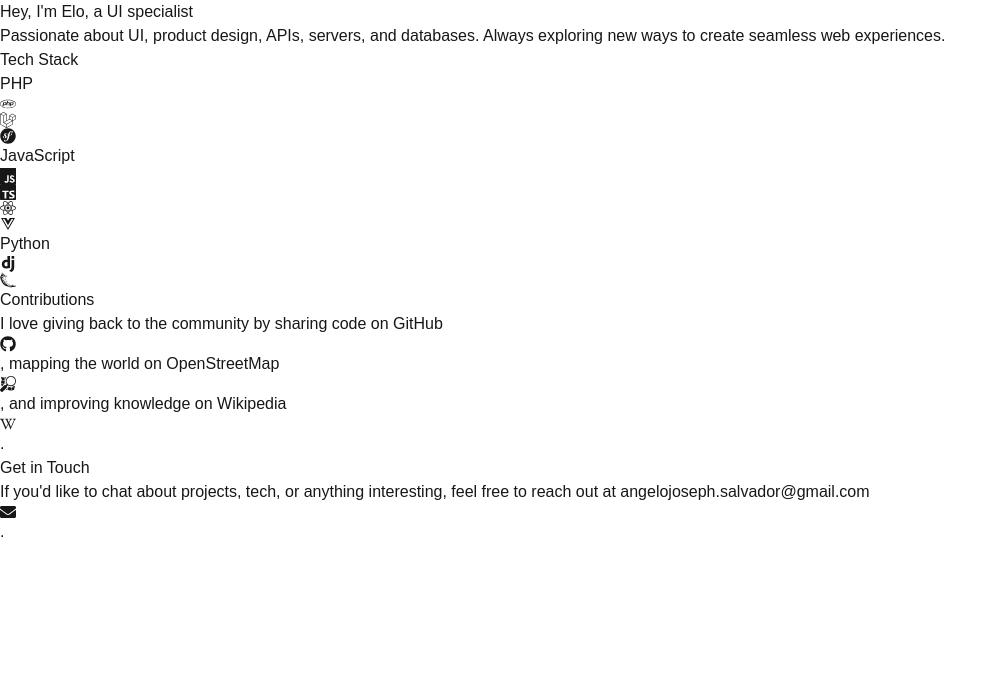
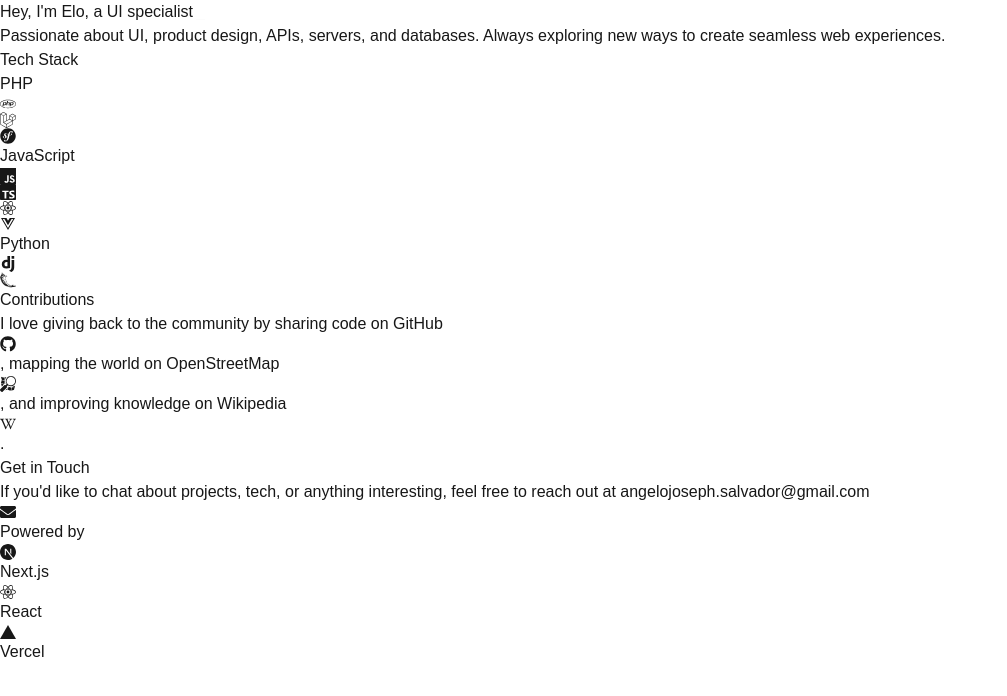
Before and after one commit to Angelo8828/nextjs-app, a Next.js app: page / in a window 1280 px wide. Shown: the top 696 px of the page, without its empty margins (0-1007 px from the left). Built offline with nearby package versions, Linux system fonts and the light colour scheme.

Commit message:
Updated homepage

```diff
--- a/src/app/page.tsx
+++ b/src/app/page.tsx
@@ -2,6 +2,7 @@
 import TechStack from "@/components/TechStack";
 import Contributions from "@/components/Contributions";
 import Contact from "@/components/Contact";
+import PoweredBy from "@/components/PoweredBy";
 
 export default function Home() {
   return (
@@ -10,6 +11,7 @@
       <TechStack />
       <Contributions />
       <Contact />
+      <PoweredBy />
     </div>
   );
 }
--- a/src/components/Contact.tsx
+++ b/src/components/Contact.tsx
@@ -12,7 +12,7 @@
           className="text-gray-300 hover:text-white transition flex items-center justify-center gap-2 inline-flex"
         >
           angelojoseph.salvador@gmail.com <FaEnvelope className="text-lg" />
-        </a>.
+        </a>
       </p>
     </section>
   );
--- /dev/null
+++ b/src/components/PoweredBy.tsx
@@ -0,0 +1,26 @@
+"use client";
+
+import { FaReact } from "react-icons/fa";
+import { SiNextdotjs, SiVercel } from "react-icons/si";
+
+export default function PoweredBy() {
+  return (
+    <section className="mt-12 text-center text-gray-400 text-sm">
+      <p className="mb-2">Powered by</p>
+      <div className="flex justify-center gap-6 text-2xl">
+        <div className="flex flex-col items-center">
+          <SiNextdotjs className="text-gray-300" />
+          <span className="text-xs mt-1">Next.js</span>
+        </div>
+        <div className="flex flex-col items-center">
+          <FaReact className="text-blue-400" />
+          <span className="text-xs mt-1">React</span>
+        </div>
+        <div className="flex flex-col items-center">
+          <SiVercel className="text-gray-300" />
+          <span className="text-xs mt-1">Vercel</span>
+        </div>
+      </div>
+    </section>
+  );
+}
```
